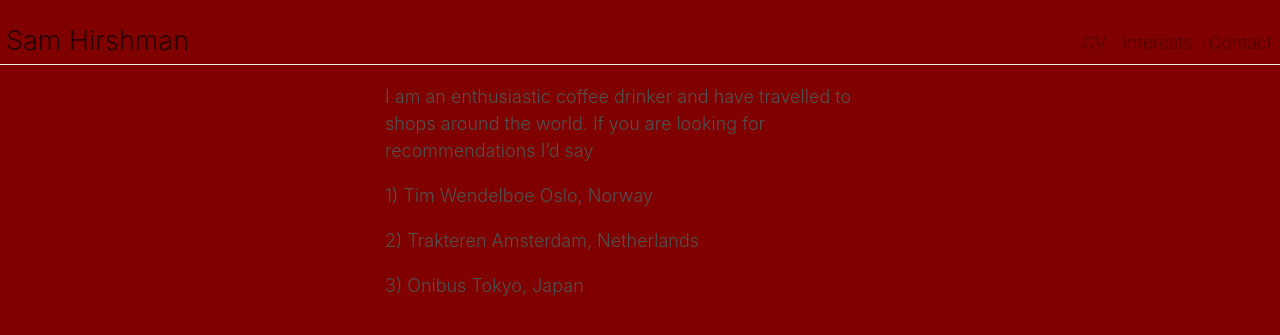
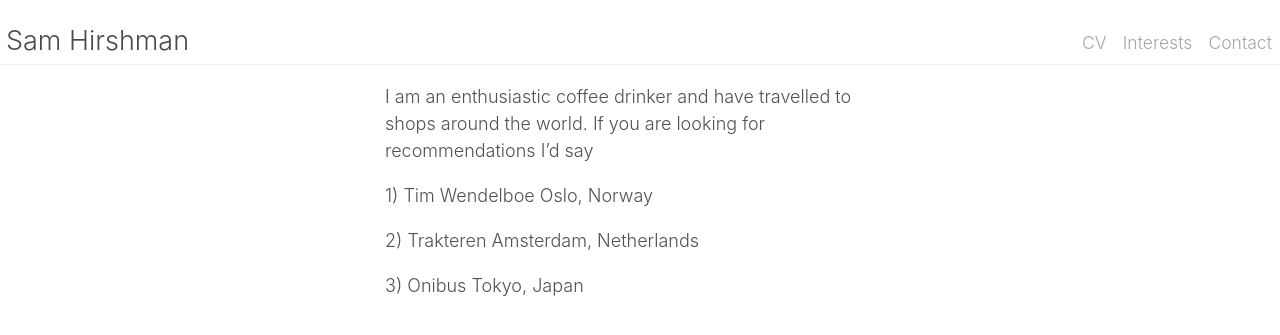
Before and after one commit to shirshma/shirshma.github.io, a Jekyll site: the page built from coffee.md, in a window 1280 px wide. Shown: the top 335 px of the page. Built offline with Jekyll 4.4.1, drawn with Linux system fonts in a browser that asks for light colours.

Commit message:
Update _base.scss

```diff
--- a/_sass/_base.scss
+++ b/_sass/_base.scss
@@ -12,7 +12,7 @@ html,
 body {
   margin:0.5rem 0rem;
   color: $body-color;
-  background-color: maroon;
+  background-color: $body-bg;
   -webkit-text-size-adjust: 100%;
       -ms-text-size-adjust: 100%;
 }
```
